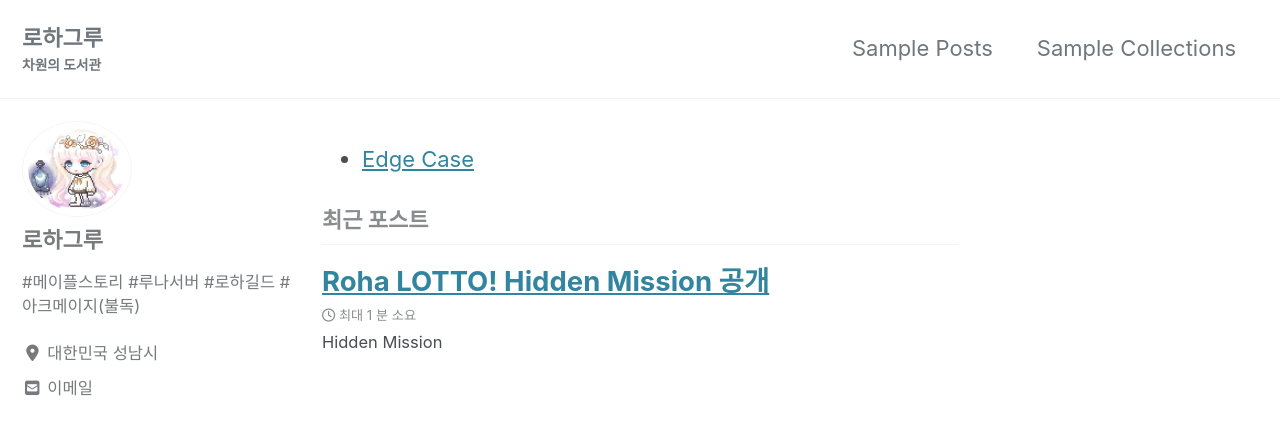
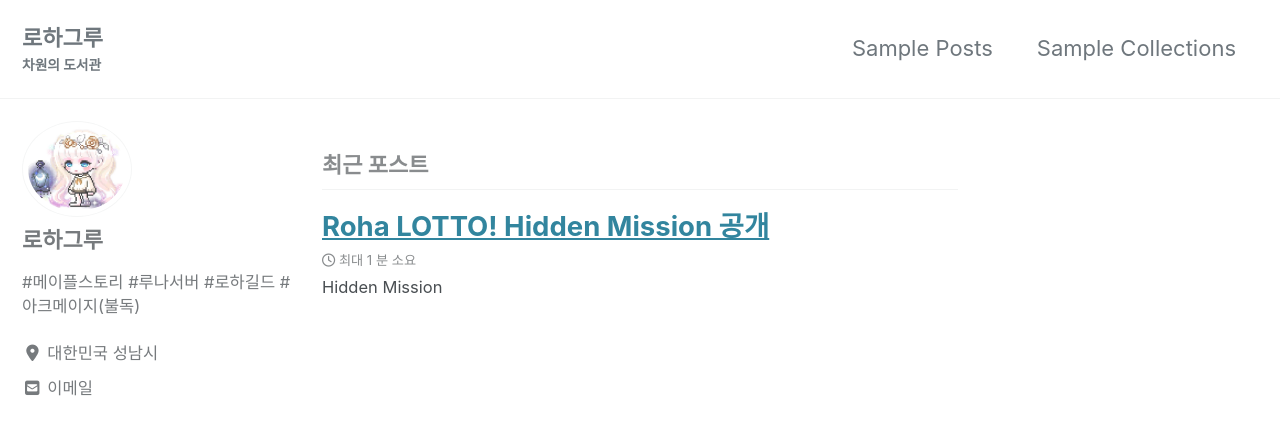
Before and after one commit to RohaGru/RohaGru, a Jekyll site: the page built from index.html, in a window 1280 px wide and 900 px high. Shown: the top 435 px of the window. Built offline with Jekyll 4.4.1, drawn with Linux system fonts in a browser that asks for light colours; cached includes are drawn as plain includes; nearby versions of some CDN libraries; the list of posts is cut into pages by our own code.

Commit message:
home add

```diff
--- a/index.html
+++ b/index.html
@@ -2,7 +2,7 @@
 layout: home
 author_profile: true
 ---
-<header class="site-category">
+<!-- <header class="site-category">
     <ul>
 
         {% assign pages_list = site.pages %}
@@ -16,4 +16,4 @@ author_profile: true
         {% endfor %}
 
     </ul>
-</header>
+</header> -->
```
